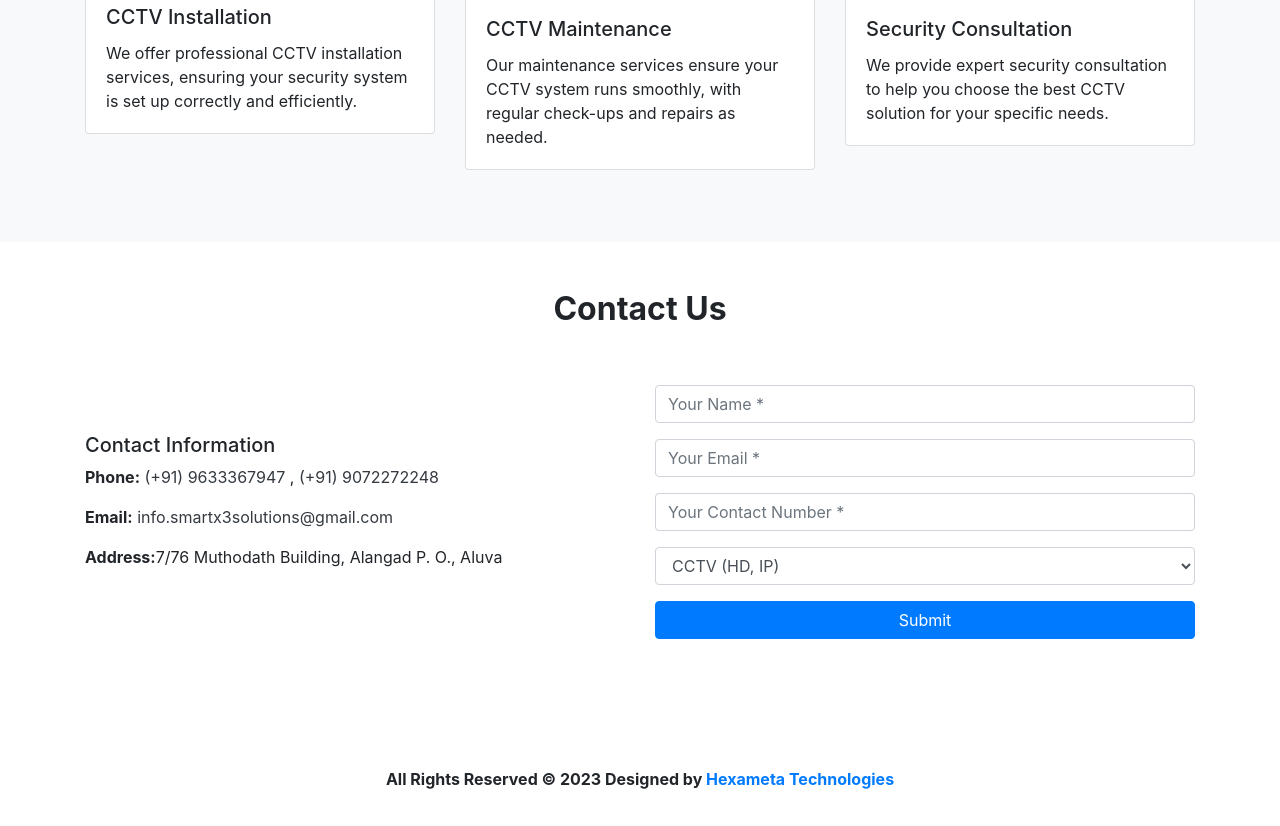
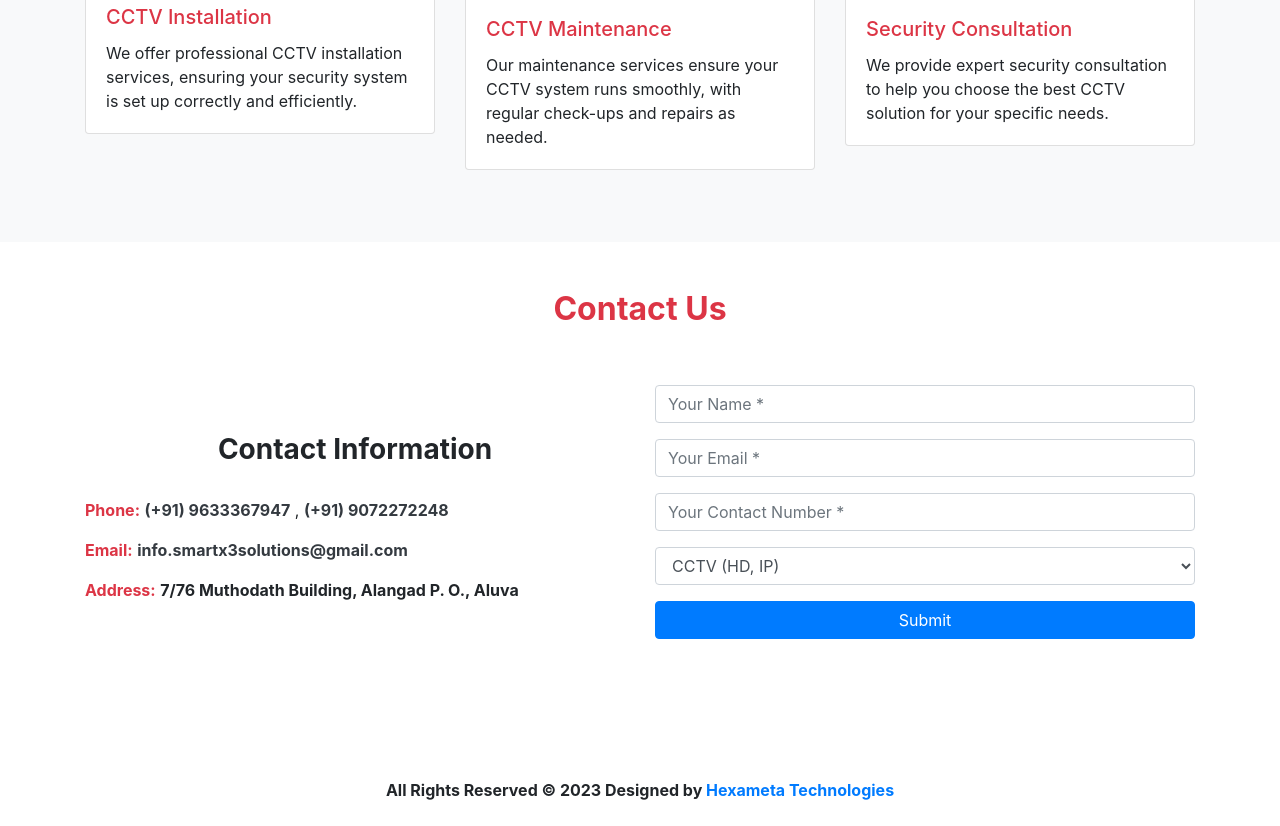
Before and after one commit to jinomanojjohn/smartx3solutions, a plain HTML site: page index.html in a window 1280 px wide. Shown: the part 1621-2447 px from the top of the page. Drawn offline with nearby package versions, Linux system fonts and the light colour scheme.

Commit message:
validation and design

```diff
--- a/index.html
+++ b/index.html
@@ -26,6 +26,9 @@
 
         .jumbotron {
             background-image: url('./assets/img/download.png');
+            background-size: cover;
+            background-position: center;
+            background-repeat: no-repeat;
             padding: 125px 0;
         }
 
@@ -121,14 +124,14 @@
     <!-- Services Section -->
     <section id="services" class="bg-light py-5">
         <div class="container">
-            <h2 class="text-center font-weight-bolder">Our Services</h2>
+            <h2 class="text-center text-danger font-weight-bolder">Our Services</h2>
             <div class="row mt-5">
                 <div class="col-md-4">
                     <div class="card mb-4">
                         <img src="https://img.freepik.com/free-vector/white-video-surveillance-security-cameras-isolated-realistic-icon-set-different-purposes-vector-illustration_1284-71329.jpg?t=st=1694461631~exp=1694462231~hmac=c9e830c62ad6354ed16cbb366bba5010a2efc87edf6da28f524ce6a5ca71fcdc"
                             alt="CCTV Installation" height="220px" style="object-fit: cover;" class="card-img-top">
                         <div class="card-body">
-                            <h5 class="card-title">CCTV Installation</h5>
+                            <h5 class="card-title text-danger">CCTV Installation</h5>
                             <p class="card-text">We offer professional CCTV installation services, ensuring your
                                 security system is set up correctly and efficiently.</p>
                         </div>
@@ -139,7 +142,7 @@
                         <img src="./assets/img/portrait-male-security-guard-with-uniform.jpg" alt="CCTV Maintenance"
                             class="card-img-top">
                         <div class="card-body">
-                            <h5 class="card-title">CCTV Maintenance</h5>
+                            <h5 class="card-title text-danger">CCTV Maintenance</h5>
                             <p class="card-text">Our maintenance services ensure your CCTV system runs smoothly, with
                                 regular check-ups and repairs as needed.</p>
                         </div>
@@ -150,7 +153,7 @@
                         <img src="./assets/img/portrait-male-security-guard-with-radio-station-camera-screens.jpg"
                             alt="Security Consultation" class="card-img-top">
                         <div class="card-body">
-                            <h5 class="card-title">Security Consultation</h5>
+                            <h5 class="card-title text-danger">Security Consultation</h5>
                             <p class="card-text">We provide expert security consultation to help you choose the best
                                 CCTV solution for your specific needs.</p>
                         </div>
@@ -163,15 +166,16 @@
     <!-- Contact Section -->
     <section id="contact" class="py-5">
         <div class="container">
-            <h2 class="text-center font-weight-bold">Contact Us</h2>
+            <h2 class="text-center font-weight-bolder text-danger">Contact Us</h2>
             <div class="row  d-flex py-5">
-                <div class="col-md-6 py-lg-5">
-                    <h5>Contact Information</h5>
-                    <p><strong>Phone:</strong> <a class="text-dark" href="tel:+919633367947">(+91) 9633367947</a> , <a
-                            class="text-dark" href="tel:+919072272248"> (+91) 9072272248</a></p>
-                    <p><strong>Email:</strong> <a class="text-dark"
+                <div class="col-md-6 py-lg-5 text-center">
+                    <h3 class="font-weight-bold">Contact Information</h3>
+                    <br>
+                    <p class="text-left"><strong class=" text-danger">Phone:</strong> <a class="text-dark font-weight-bold" href="tel:+919633367947">(+91) 9633367947</a> , <a
+                            class="text-dark font-weight-bold" href="tel:+919072272248"> (+91) 9072272248</a></p>
+                    <p class="text-left"><strong class=" text-danger">Email:</strong> <a class="text-dark font-weight-bold"
                             href="mailto:info.smartx3solutions@gmail.com">info.smartx3solutions@gmail.com</a> </p>
-                    <p><strong>Address:</strong>7/76 Muthodath Building, Alangad P. O., Aluva</p>
+                    <p class="text-left"><strong class=" text-danger">Address:</strong> <strong>7/76 Muthodath Building, Alangad P. O., Aluva</strong></p>
                 </div>
                 <div class="col-md-6">
                     <form autocomplete="off">
```
